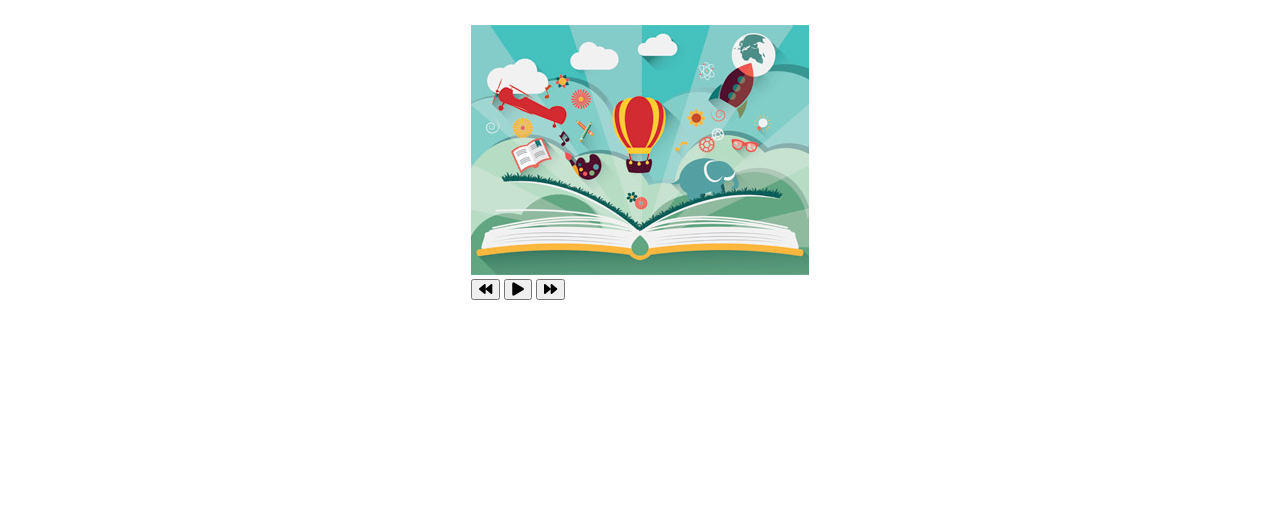
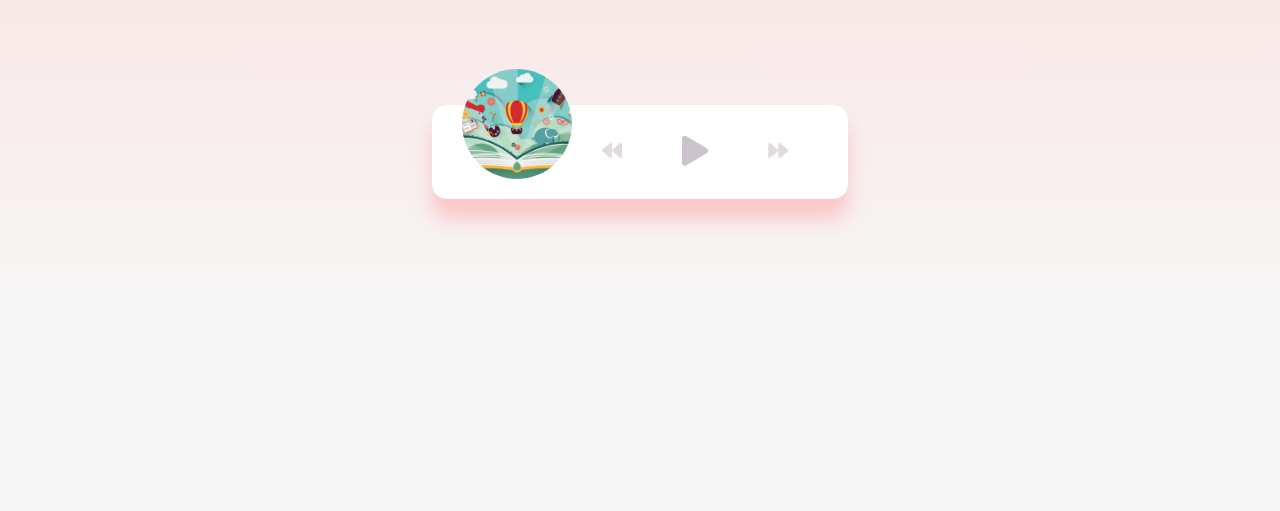
Before and after one commit to webdevotter/music-player, a plain HTML site: page index.html in a window 1280 px wide. Shown: the part 289-800 px from the top of the page. Drawn offline with Linux system fonts and the light colour scheme.

Commit message:
Music Container Rotate Animation

```diff
--- a/style.css
+++ b/style.css
@@ -1,17 +1,89 @@
-@import url('https://fonts.googleapis.com/css2?family=Roboto:wght@400;700&display=swap');
-
+@import url('https://fonts.googleapis.com/css?family=Lato&display=swap');
 
 * {
   box-sizing: border-box;
 }
 
 body {
-    font-family: 'Roboto', sans-serif;
+  background-image: linear-gradient(
+    0deg,
+    rgba(247, 247, 247, 1) 23.8%,
+    rgba(252, 221, 221, 1) 92%
+  );
+  height: 100vh;
   display: flex;
   flex-direction: column;
   align-items: center;
   justify-content: center;
-    height: 100vh;
-    overflow: hidden;
+  font-family: 'Lato', 'sans-serif';
   margin: 0;
 }
+
+.music-container {
+  background-color: #fff;
+  border-radius: 15px;
+  box-shadow: 0 20px 20px 0 rgba(252, 169, 169, 0.6);
+  display: flex;
+  padding: 20px 30px;
+  position: relative;
+  margin: 100px 0;
+  z-index: 10;
+}
+
+.img-container {
+  position: relative;
+  width: 110px;
+}
+
+.img-container img {
+  border-radius: 50%;
+  object-fit: cover;
+  height: 110px;
+  width: inherit;
+  position: absolute;
+  bottom: 0;
+  left: 0;
+  animation: rotate 3s linear infinite;
+
+  animation-play-state: paused;
+}
+
+.music-container.play .img-container img {
+  animation-play-state: running;
+}
+
+@keyframes rotate {
+  from {
+    transform: rotate(0deg);
+  }
+
+  to {
+    transform: rotate(360deg);
+  }
+}
+
+.navigation {
+  display: flex;
+  align-items: center;
+  justify-content: center;
+  z-index: 1;
+}
+
+.action-btn {
+  background-color: #fff;
+  border: 0;
+  color: #dfdbdf;
+  font-size: 20px;
+  cursor: pointer;
+  padding: 10px;
+  margin: 0 20px;
+}
+
+.action-btn.action-btn-big {
+  color: #cdc2d0;
+  font-size: 30px;
+}
+
+.action-btn:focus {
+  outline: 0;
+}
```
Lines whose indentation alone changed are shown as unchanged.
